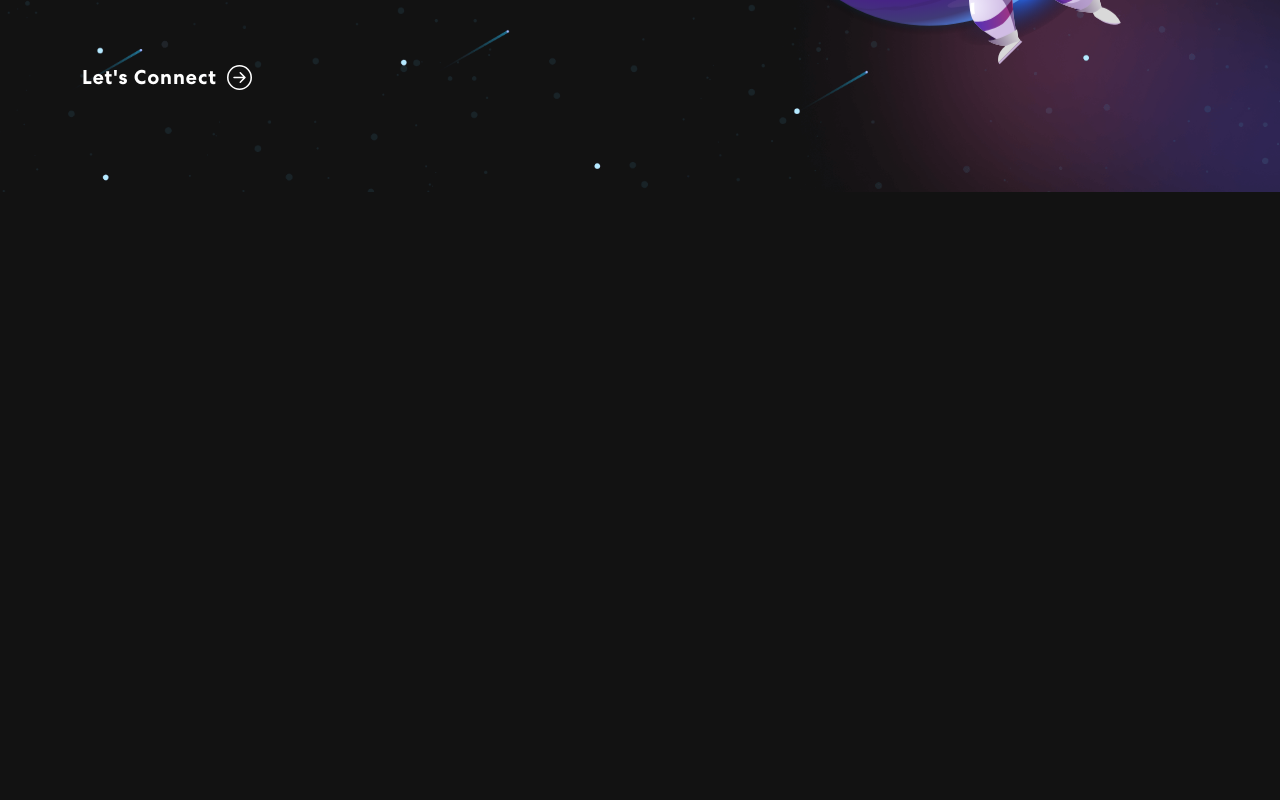
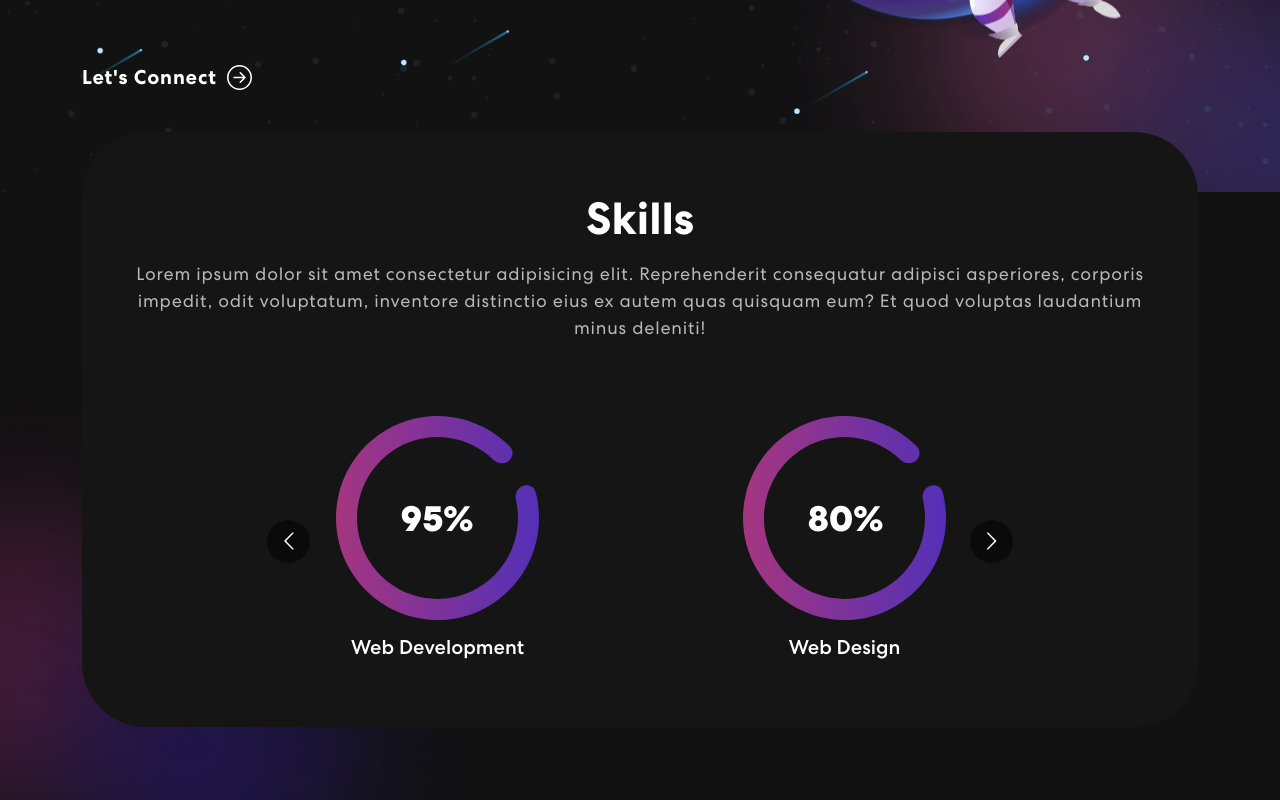
Before and after one commit to CompileWithQureshi/Poritfilo, a React (Create React App) app: page / in a window 1280 px wide. Shown: the part 580-1380 px from the top of the page. Before the commit the page ends 800 px from the top, so only its background shows below. Built offline with nearby package versions, Linux system fonts and the light colour scheme.

Commit message:
Creating Css for  Skill component

```diff
--- a/src/App.js
+++ b/src/App.js
@@ -2,12 +2,14 @@ import React from 'react';
 import Navbar from './component/Navbar';
 import 'bootstrap/dist/css/bootstrap.min.css'
 import { Banner } from './component/Banner';
+import { Skill } from './component/Skills';
 
 const App = () => {
   return (
     <div >
       <Navbar />
       <Banner />
+      <Skill />
     </div>
   )
 }
--- /dev/null
+++ b/src/component/Skills.jsx
@@ -0,0 +1,71 @@
+import { Col, Container, Row } from "react-bootstrap";
+import Carousel from "react-multi-carousel";
+import "react-multi-carousel/lib/styles.css";
+import image1 from "../assets/img/meter1.svg";
+import image2 from "../assets/img/meter2.svg";
+import image3 from "../assets/img/meter3.svg";
+import colorSharp from "../assets/img/color-sharp.png";
+
+export const Skill = () => {
+  const responsive = {
+    superLargeDesktop: {
+      // the naming can be any, depends on you.
+      breakpoint: { max: 4000, min: 3000 },
+      items: 5,
+    },
+    desktop: {
+      breakpoint: { max: 3000, min: 1024 },
+      items: 3,
+    },
+    tablet: {
+      breakpoint: { max: 1024, min: 464 },
+      items: 2,
+    },
+    mobile: {
+      breakpoint: { max: 464, min: 0 },
+      items: 1,
+    },
+  };
+  return (
+    <section className="skill" id="skills">
+      <Container>
+        <Row>
+          <Col>
+            <div className="skill-bx">
+              <h2>Skills</h2>
+              <p>
+                Lorem ipsum dolor sit amet consectetur adipisicing elit.
+                Reprehenderit consequatur adipisci asperiores, corporis impedit,
+                odit voluptatum, inventore distinctio eius ex autem quas
+                quisquam eum? Et quod voluptas laudantium minus deleniti!
+              </p>
+              <Carousel
+                responsive={responsive}
+                infinite={true}
+                className="skill-slider"
+              >
+                <div className="item">
+                  <img src={image1} alt="Img" />
+                  <h5>Web Development</h5>
+                </div>
+                <div className="item">
+                  <img src={image2} alt="Img" />
+                  <h5>Web Design</h5>
+                </div>
+                <div className="item">
+                  <img src={image3} alt="Img" />
+                  <h5>UI/UX Designer</h5>
+                </div>
+                <div className="item">
+                  <img src={image2} alt="Img" />
+                  <h5>Backend Developer</h5>
+                </div>
+              </Carousel>
+            </div>
+          </Col>
+        </Row>
+      </Container>
+      <img className="background-image-left" alt="bg-img" src={colorSharp} />
+    </section>
+  );
+};
```
